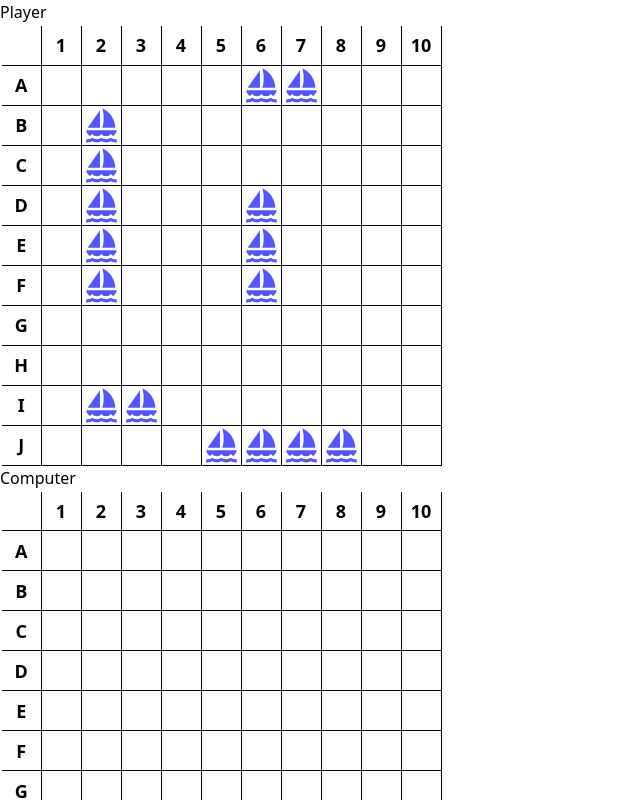
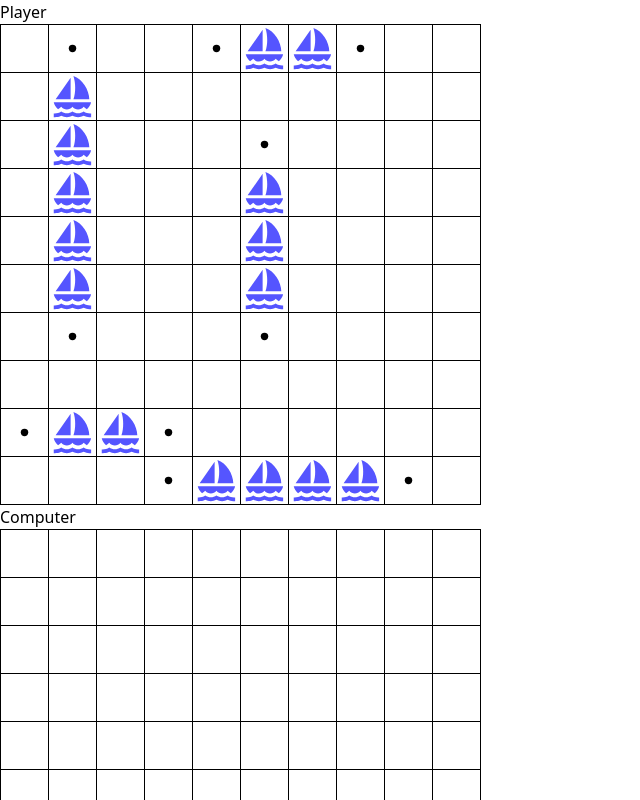
Before and after one commit to Kweebac/battleship, a React (Vite) app: page / in a window 1280 px wide. Shown: the top 800 px of the page, without its empty margins (0-640 px from the left). Built offline with nearby package versions, Linux system fonts and the light colour scheme.

Commit message:
Made AI smarter

```diff
--- a/src/App.tsx
+++ b/src/App.tsx
@@ -1,19 +1,19 @@
-import { useCallback, useState } from "react";
+import { useCallback, useRef, useState } from "react";
 import PlayerBoard from "./components/PlayerBoard";
 import ComputerBoard from "./components/ComputerBoard";
 
 export default function App() {
   const [player, setPlayer] = useState([
-    ["", "", "", "", "", "ship", "ship", "", "", ""],
+    ["", "miss", "", "", "miss", "ship", "ship", "miss", "", ""],
     ["", "ship", "", "", "", "", "", "", "", ""],
-    ["", "ship", "", "", "", "", "", "", "", ""],
+    ["", "ship", "", "", "", "miss", "", "", "", ""],
     ["", "ship", "", "", "", "ship", "", "", "", ""],
     ["", "ship", "", "", "", "ship", "", "", "", ""],
     ["", "ship", "", "", "", "ship", "", "", "", ""],
+    ["", "miss", "", "", "", "miss", "", "", "", ""],
     ["", "", "", "", "", "", "", "", "", ""],
-    ["", "", "", "", "", "", "", "", "", ""],
-    ["", "ship", "ship", "", "", "", "", "", "", ""],
-    ["", "", "", "", "ship", "ship", "ship", "ship", "", ""],
+    ["miss", "ship", "ship", "miss", "", "", "", "", "", ""],
+    ["", "", "", "miss", "ship", "ship", "ship", "ship", "miss", ""],
   ]);
   const [computer, setComputer] = useState([
     ["", "", "", "", "", "ship", "ship", "", "", ""],
@@ -27,18 +27,94 @@ export default function App() {
     ["", "ship", "ship", "", "", "", "", "", "", ""],
     ["", "", "", "", "ship", "ship", "ship", "ship", "", ""],
   ]);
+  const computerAttackQueue = useRef<
+    {
+      coords: [number, number];
+      axis: "y" | "x";
+    }[]
+  >([]);
 
   const computerAttack = useCallback(() => {
     const playerCopy = JSON.parse(JSON.stringify(player));
+
+    if (computerAttackQueue.current.length > 0) {
       while (true) {
-      const row = Math.floor(Math.random() * 10);
-      const col = Math.floor(Math.random() * 10);
+        const latestQueueItem = computerAttackQueue.current.pop();
+        const [row, col] = latestQueueItem?.coords;
+        const axis = latestQueueItem?.axis;
+
         if (playerCopy[row][col] === "ship") {
           playerCopy[row][col] = "hit";
+
+          if (axis === "y") {
+            // delete all x axis in queue
+            computerAttackQueue.current = computerAttackQueue.current.filter(
+              (queueItem) => queueItem.axis === "y",
+            );
+
+            // add y axis cell on either side of current cell
+            computerAttackQueue.current.push({
+              coords: [row + 1, col],
+              axis: "y",
+            });
+            computerAttackQueue.current.push({
+              coords: [row - 1, col],
+              axis: "y",
+            });
+          } else if (axis === "x") {
+            // delete all y axis in queue
+            computerAttackQueue.current = computerAttackQueue.current.filter(
+              (queueItem) => queueItem.axis === "x",
+            );
+
+            // add x axis cell on either side of current cell
+            computerAttackQueue.current.push({
+              coords: [row, col + 1],
+              axis: "x",
+            });
+            computerAttackQueue.current.push({
+              coords: [row, col - 1],
+              axis: "x",
+            });
+          }
+
           break;
         } else if (playerCopy[row][col] === "") {
           playerCopy[row][col] = "miss";
           break;
+        }
+      }
+    } else {
+      while (true) {
+        const row = Math.floor(Math.random() * 10);
+        const col = Math.floor(Math.random() * 10);
+
+        if (playerCopy[row][col] === "ship") {
+          const computerAddAttackToQueue = (
+            row: number,
+            col: number,
+            axis: "y" | "x",
+          ) => {
+            if (row < 0 || row >= 10 || col < 0 || col >= 10) return;
+            computerAttackQueue.current.push({
+              coords: [row, col],
+              axis,
+            });
+          };
+
+          playerCopy[row][col] = "hit";
+
+          computerAddAttackToQueue(row + 1, col, "y");
+          computerAddAttackToQueue(row - 1, col, "y");
+          computerAddAttackToQueue(row, col + 1, "x");
+          computerAddAttackToQueue(row, col - 1, "x");
+
+          break;
+        } else if (playerCopy[row][col] === "") {
+          playerCopy[row][col] = "miss";
+
+          break;
+        }
       }
     }
 
@@ -55,16 +131,14 @@ export default function App() {
     [computer, setComputer],
   );
 
-  const computerBoardProps = {
-    computer,
-    computerAttack,
-    playerAttack,
-  };
-
   return (
-    <main className="grid h-screen place-content-center gap-8 md:grid-flow-col md:gap-[5rem] lg:gap-[7.5rem] xl:gap-[10rem] 2xl:gap-[12.5rem]">
+    <main className="grid h-screen place-content-center gap-8 md:grid-flow-col md:gap-[5rem] lg:gap-[7.5rem] xl:gap-[10rem]">
       <PlayerBoard player={player} />
-      <ComputerBoard {...computerBoardProps} />
+      <ComputerBoard
+        computer={computer}
+        computerAttack={computerAttack}
+        playerAttack={playerAttack}
+      />
     </main>
   );
 }
--- a/src/components/ComputerBoard.tsx
+++ b/src/components/ComputerBoard.tsx
@@ -1,5 +1,3 @@
-import { useCallback } from "react";
-
 type ComputerBoardProps = {
   computer: string[][];
   computerAttack: () => void;
@@ -11,19 +9,24 @@ export default function ComputerBoard({
   computerAttack,
   playerAttack,
 }: ComputerBoardProps) {
-  const populateRow = useCallback(
-    (row: number) => {
-      return computer[row].map((cell, col) => {
+  return (
+    <section className="grid w-max justify-items-center gap-4">
+      <h1 className="text-3xl font-semibold">Computer</h1>
+      <table className="computer">
+        <tbody>
+          {computer.map((row, rowNumber) => (
+            <tr key={rowNumber}>
+              {row.map((cell, colNumber) => {
                 const handleClick = () => {
                   if (cell === "hit" || cell === "miss") return;
 
-          playerAttack(row, col, cell);
+                  playerAttack(rowNumber, colNumber, cell);
                   computerAttack();
                 };
 
                 if (cell === "hit")
                   return (
-            <td onClick={handleClick} key={col}>
+                    <td onClick={handleClick} key={colNumber}>
                       <svg
                         fill="red"
                         xmlns="http://www.w3.org/2000/svg"
@@ -35,76 +38,19 @@ export default function ComputerBoard({
                   );
                 else if (cell === "miss")
                   return (
-            <td onClick={handleClick} key={col}>
-              <svg xmlns="http://www.w3.org/2000/svg" viewBox="0 0 24 24">
+                    <td onClick={handleClick} key={colNumber}>
+                      <svg
+                        xmlns="http://www.w3.org/2000/svg"
+                        viewBox="0 0 24 24"
+                      >
                         <path d="M12,10A2,2 0 0,0 10,12C10,13.11 10.9,14 12,14C13.11,14 14,13.11 14,12A2,2 0 0,0 12,10Z" />
                       </svg>
                     </td>
                   );
-        else return <td onClick={handleClick} key={col}></td>;
-      });
-    },
-    [computer, playerAttack, computerAttack],
-  );
-
-  return (
-    <section className="grid w-max justify-items-center gap-4">
-      <h1 className="text-3xl font-semibold">Computer</h1>
-      <table className={"computer"}>
-        <tbody>
-          <tr>
-            <td></td>
-            <th>1</th>
-            <th>2</th>
-            <th>3</th>
-            <th>4</th>
-            <th>5</th>
-            <th>6</th>
-            <th>7</th>
-            <th>8</th>
-            <th>9</th>
-            <th>10</th>
+                else return <td onClick={handleClick} key={colNumber}></td>;
+              })}
             </tr>
-          <tr>
-            <th>A</th>
-            {populateRow(0)}
-          </tr>
-          <tr>
-            <th>B</th>
-            {populateRow(1)}
-          </tr>
-          <tr>
-            <th>C</th>
-            {populateRow(2)}
-          </tr>
-          <tr>
-            <th>D</th>
-            {populateRow(3)}
-          </tr>
-          <tr>
-            <th>E</th>
-            {populateRow(4)}
-          </tr>
-          <tr>
-            <th>F</th>
-            {populateRow(5)}
-          </tr>
-          <tr>
-            <th>G</th>
-            {populateRow(6)}
-          </tr>
-          <tr>
-            <th>H</th>
-            {populateRow(7)}
-          </tr>
-          <tr>
-            <th>I</th>
-            {populateRow(8)}
-          </tr>
-          <tr>
-            <th>J</th>
-            {populateRow(9)}
-          </tr>
+          ))}
         </tbody>
       </table>
     </section>
--- a/src/components/PlayerBoard.tsx
+++ b/src/components/PlayerBoard.tsx
@@ -1,16 +1,19 @@
-import { useCallback } from "react";
-
 type PlayerBoardProps = {
   player: string[][];
 };
 
 export default function PlayerBoard({ player }: PlayerBoardProps) {
-  const populateRow = useCallback(
-    (row: number) => {
-      return player[row].map((cell, col) => {
+  return (
+    <section className="grid w-max justify-items-center gap-4">
+      <h1 className="text-3xl font-semibold">Player</h1>
+      <table>
+        <tbody>
+          {player.map((row, rowNumber) => (
+            <tr key={rowNumber}>
+              {row.map((cell, colNumber) => {
                 if (cell === "ship")
                   return (
-            <td key={col}>
+                    <td key={colNumber}>
                       <svg
                         fill="#5555FF"
                         xmlns="http://www.w3.org/2000/svg"
@@ -22,7 +25,7 @@ export default function PlayerBoard({ player }: PlayerBoardProps) {
                   );
                 else if (cell === "hit")
                   return (
-            <td key={col}>
+                    <td key={colNumber}>
                       <svg
                         fill="red"
                         xmlns="http://www.w3.org/2000/svg"
@@ -34,76 +37,19 @@ export default function PlayerBoard({ player }: PlayerBoardProps) {
                   );
                 else if (cell === "miss")
                   return (
-            <td key={col}>
-              <svg xmlns="http://www.w3.org/2000/svg" viewBox="0 0 24 24">
+                    <td key={colNumber}>
+                      <svg
+                        xmlns="http://www.w3.org/2000/svg"
+                        viewBox="0 0 24 24"
+                      >
                         <path d="M12,10A2,2 0 0,0 10,12C10,13.11 10.9,14 12,14C13.11,14 14,13.11 14,12A2,2 0 0,0 12,10Z" />
                       </svg>
                     </td>
                   );
-        else return <td key={col}></td>;
-      });
-    },
-    [player],
-  );
-
-  return (
-    <section className="grid w-max justify-items-center gap-4">
-      <h1 className="text-3xl font-semibold">Player</h1>
-      <table>
-        <tbody>
-          <tr>
-            <th></th>
-            <th>1</th>
-            <th>2</th>
-            <th>3</th>
-            <th>4</th>
-            <th>5</th>
-            <th>6</th>
-            <th>7</th>
-            <th>8</th>
-            <th>9</th>
-            <th>10</th>
+                else return <td key={colNumber}></td>;
+              })}
             </tr>
-          <tr>
-            <th>A</th>
-            {populateRow(0)}
-          </tr>
-          <tr>
-            <th>B</th>
-            {populateRow(1)}
-          </tr>
-          <tr>
-            <th>C</th>
-            {populateRow(2)}
-          </tr>
-          <tr>
-            <th>D</th>
-            {populateRow(3)}
-          </tr>
-          <tr>
-            <th>E</th>
-            {populateRow(4)}
-          </tr>
-          <tr>
-            <th>F</th>
-            {populateRow(5)}
-          </tr>
-          <tr>
-            <th>G</th>
-            {populateRow(6)}
-          </tr>
-          <tr>
-            <th>H</th>
-            {populateRow(7)}
-          </tr>
-          <tr>
-            <th>I</th>
-            {populateRow(8)}
-          </tr>
-          <tr>
-            <th>J</th>
-            {populateRow(9)}
-          </tr>
+          ))}
         </tbody>
       </table>
     </section>
--- a/src/index.css
+++ b/src/index.css
@@ -3,16 +3,9 @@
 @tailwind utilities;
 
 @layer components {
-  table {
-    @apply border-l-2 border-t-2 border-white;
+  table td {
+    @apply h-[2rem] w-[2rem] border border-black lg:h-[2.5rem] lg:w-[2.5rem] xl:h-[3rem] xl:w-[3rem];
   }
-  table th {
-    @apply h-[1.85rem] w-[1.85rem] border border-black font-semibold lg:h-[2.2rem] lg:w-[2.2rem] xl:h-[2.5rem] xl:w-[2.5rem] xl:text-lg 2xl:h-[2.8rem] 2xl:w-[2.8rem];
-  }
-  table td {
-    @apply h-[1.85rem] w-[1.85rem] border border-black;
-  }
-
   table.computer td {
     @apply cursor-pointer;
   }
```
Lines whose indentation alone changed are shown as unchanged.
